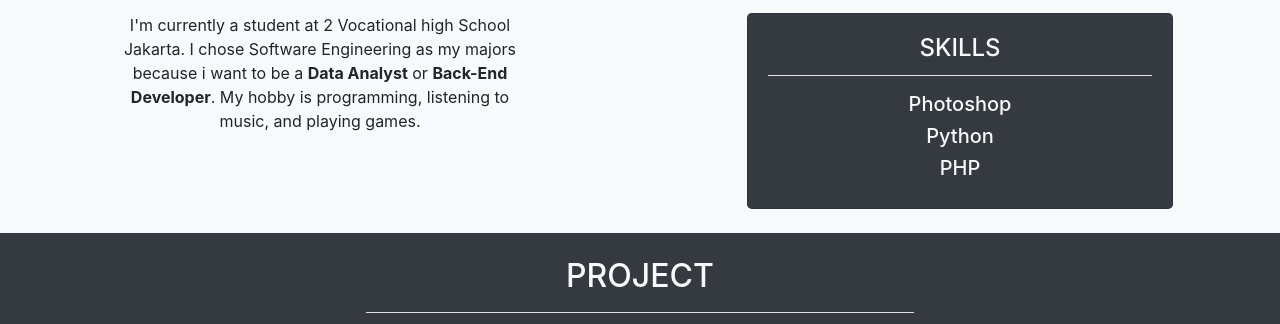
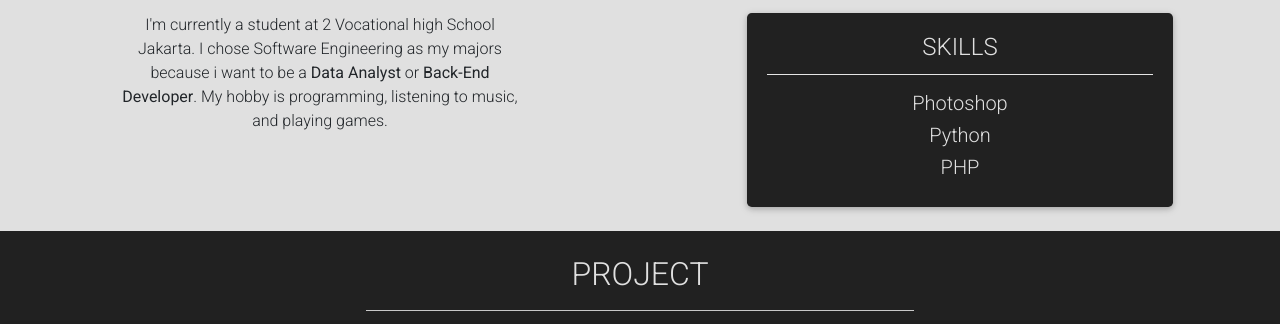
Before and after one commit to ArnNied/arnnied.github.io, a plain HTML site: page index.html in a window 1280 px wide. Shown: the part 488-812 px from the top of the page. Drawn offline with nearby package versions, Linux system fonts and the light colour scheme.

Commit message:
Added a few libraries for future use

```diff
--- a/index.html
+++ b/index.html
@@ -5,16 +5,30 @@
     <meta charset="UTF-8">
     <meta name="viewport" content="width=device-width, initial-scale=1.0">
     <meta http-equiv="X-UA-Compatible" content="ie=edge">
-    <link rel="stylesheet" href="https://stackpath.bootstrapcdn.com/bootstrap/4.3.1/css/bootstrap.min.css"
-        integrity="sha384-ggOyR0iXCbMQv3Xipma34MD+dH/1fQ784/j6cY/iJTQUOhcWr7x9JvoRxT2MZw1T" crossorigin="anonymous">
-    <script src="https://code.jquery.com/jquery-3.3.1.slim.min.js"></script>
-    <script src="https://cdnjs.cloudflare.com/ajax/libs/popper.js/1.14.7/umd/popper.min.js"></script>
-    <script src="https://stackpath.bootstrapcdn.com/bootstrap/4.3.1/js/bootstrap.min.js"></script>
+
+    <link rel="stylesheet" href="https://fonts.googleapis.com/css?family=Roboto:300,400,500,700|Material+Icons">
+    <!-- Font Awesome -->
+    <link rel="stylesheet" href="https://use.fontawesome.com/releases/v5.8.2/css/all.css">
+    <!-- Bootstrap core CSS -->
+    <link rel="stylesheet" href="https://stackpath.bootstrapcdn.com/bootstrap/4.3.1/css/bootstrap.min.css" integrity="sha384-ggOyR0iXCbMQv3Xipma34MD+dH/1fQ784/j6cY/iJTQUOhcWr7x9JvoRxT2MZw1T" crossorigin="anonymous">
+    <!-- Material Design Bootstrap -->
+    <link rel="stylesheet" href="https://cdnjs.cloudflare.com/ajax/libs/mdbootstrap/4.8.10/css/mdb.min.css">
+
+    <!-- JQuery -->
+    <script src="https://code.jquery.com/jquery-3.4.1.min.js" integrity="sha256-CSXorXvZcTkaix6Yvo6HppcZGetbYMGWSFlBw8HfCJo="  crossorigin="anonymous"></script>
+    <!-- Popper.js -->
+    <script src="https://cdnjs.cloudflare.com/ajax/libs/popper.js/1.14.7/umd/popper.min.js" integrity="sha384-UO2eT0CpHqdSJQ6hJty5KVphtPhzWj9WO1clHTMGa3JDZwrnQq4sF86dIHNDz0W1" crossorigin="anonymous"></script>
+    <!-- Bootstrap core JS-->
+    <script src="https://stackpath.bootstrapcdn.com/bootstrap/4.3.1/js/bootstrap.min.js" integrity="sha384-JjSmVgyd0p3pXB1rRibZUAYoIIy6OrQ6VrjIEaFf/nJGzIxFDsf4x0xIM+B07jRM" crossorigin="anonymous"></script>
+    <!-- MDB core JavaScript -->
+    <script type="text/javascript" src="https://cdnjs.cloudflare.com/ajax/libs/mdbootstrap/4.8.10/js/mdb.min.js"></script>
+
     <script>
         $(document).ready(function () {
             $('[data-toggle="tooltip"]').tooltip();
         });
     </script>
+
     <title>Portfolio</title>
 </head>
 
@@ -48,7 +62,7 @@
             </div>
         </div>
 
-        <div class="row py-4 bg-light" data-offset="50">
+        <div class="row py-4 bg-light">
             <div class="col-12">
                 <h2>ABOUT ME</h2>
                 <hr class="col-5 bg-dark">
```
